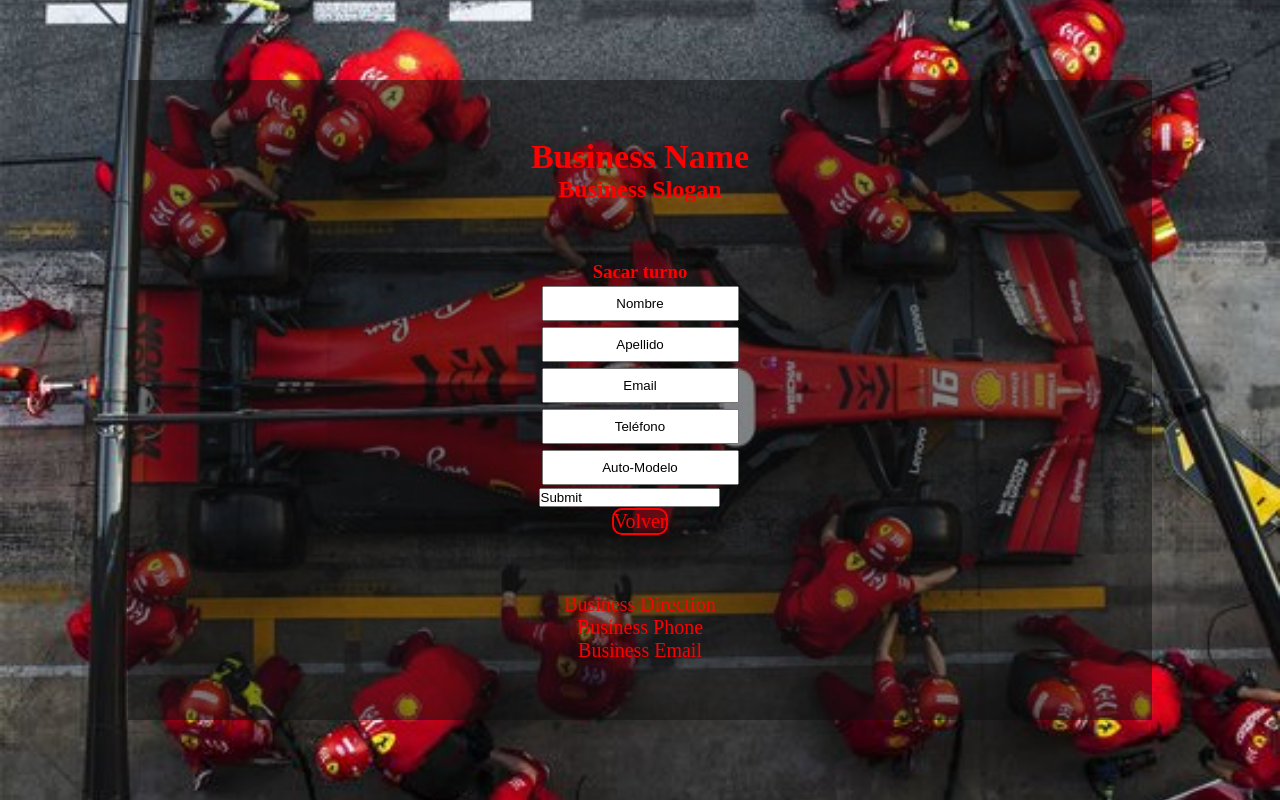
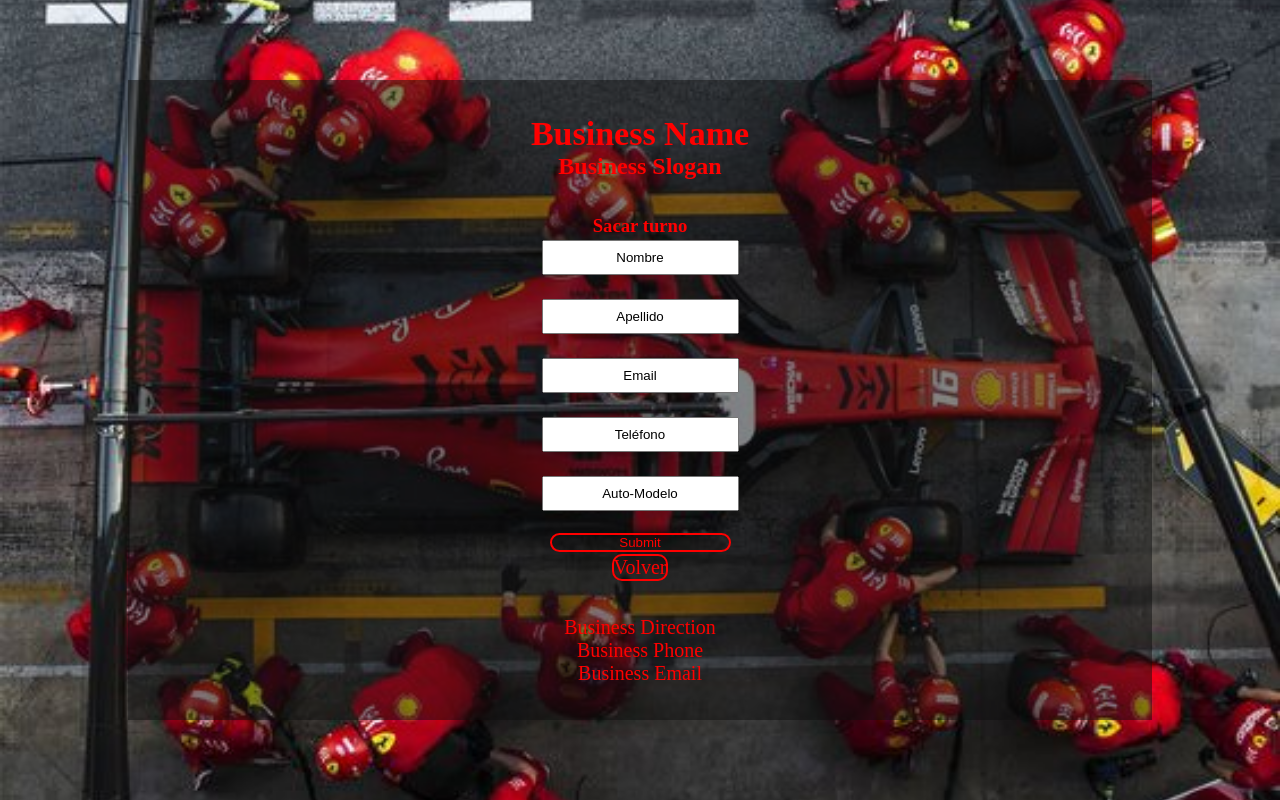
Before and after one commit to e-conte/Personal-turnMaker, a Flask app: a page that uses templates/base.html in a window 1280 px wide. Run offline with Flask 3, Linux system fonts and the light colour scheme.

Commit message:
Colors/tyles Added for summit button & form

```diff
--- a/static/red_style.css
+++ b/static/red_style.css
@@ -1,23 +1,23 @@
 body,
-a {
+a,
+#submit {
   color: red;
 }
 
 /*#menu-background {*/
 
-
-.back-button {
+.back-button,
+#submit {
   border: 2px solid red;
   border-radius: 10px;
   margin: 0.5%;
 }
 
 th:nth-child(n + 2),
-td:nth-child(n + 2)  {
+td:nth-child(n + 2) {
   border-left: 1px solid white;
   color: white;
-
 }
-tr{
-border: 1px solid white;
+tr {
+  border: 1px solid white;
 }
--- a/static/style.css
+++ b/static/style.css
@@ -90,9 +90,16 @@ table {
   align-items: center;
 }
 
-#first-line, #second-line{
+#first-line,
+#second-line,
+form {
   display: flex;
   justify-content: center;
   align-items: center;
   flex-direction: column;
 }
+
+#submit {
+  background-color: rgba(255, 255, 255, 0);
+  text-align: center;
+}
```
Also changed, not shown: static/black_style.css (+13 -2 lines), static/custom_style.css (+8 -8 lines), static/white_style.css (+7 -7 lines).
